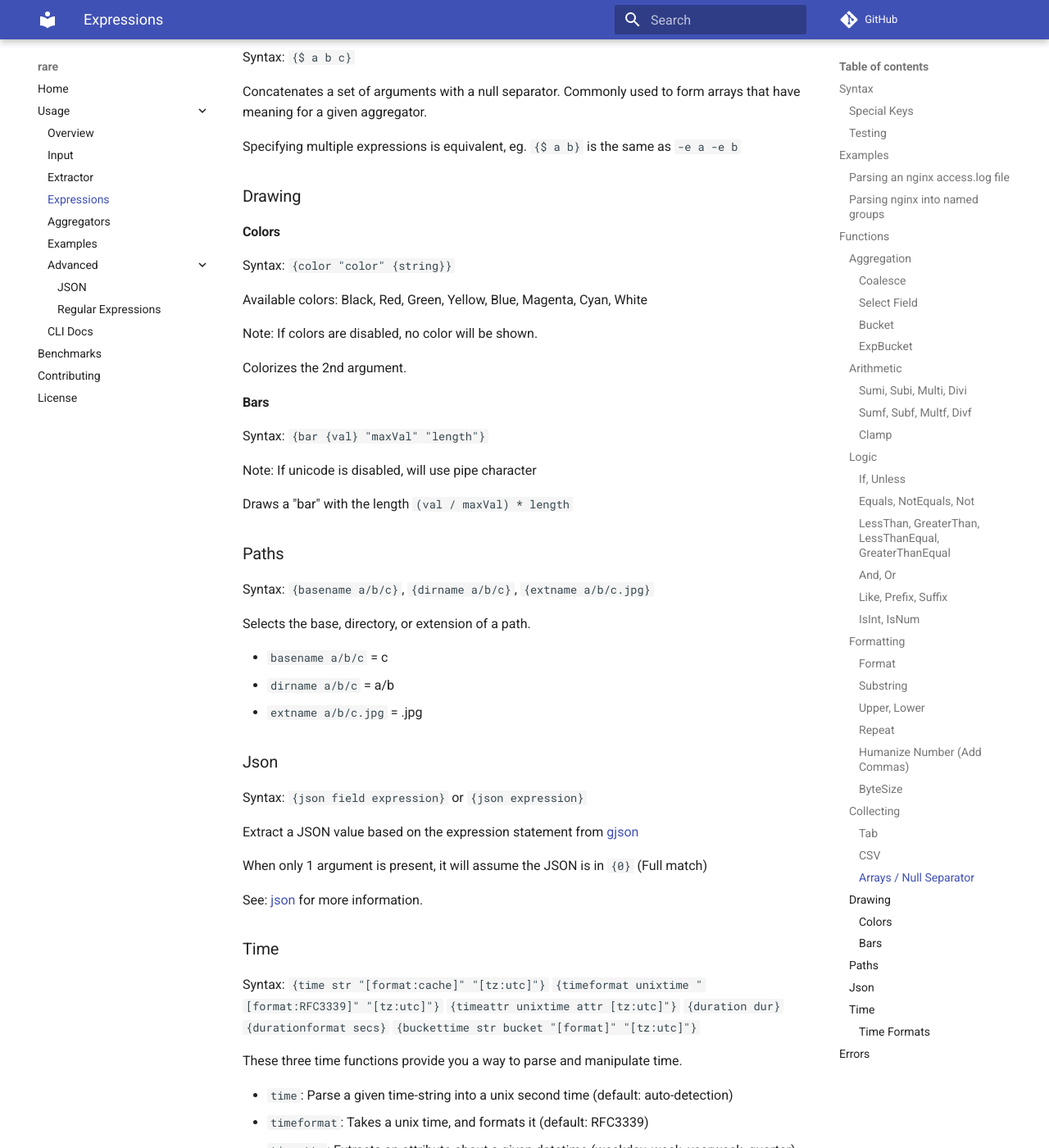
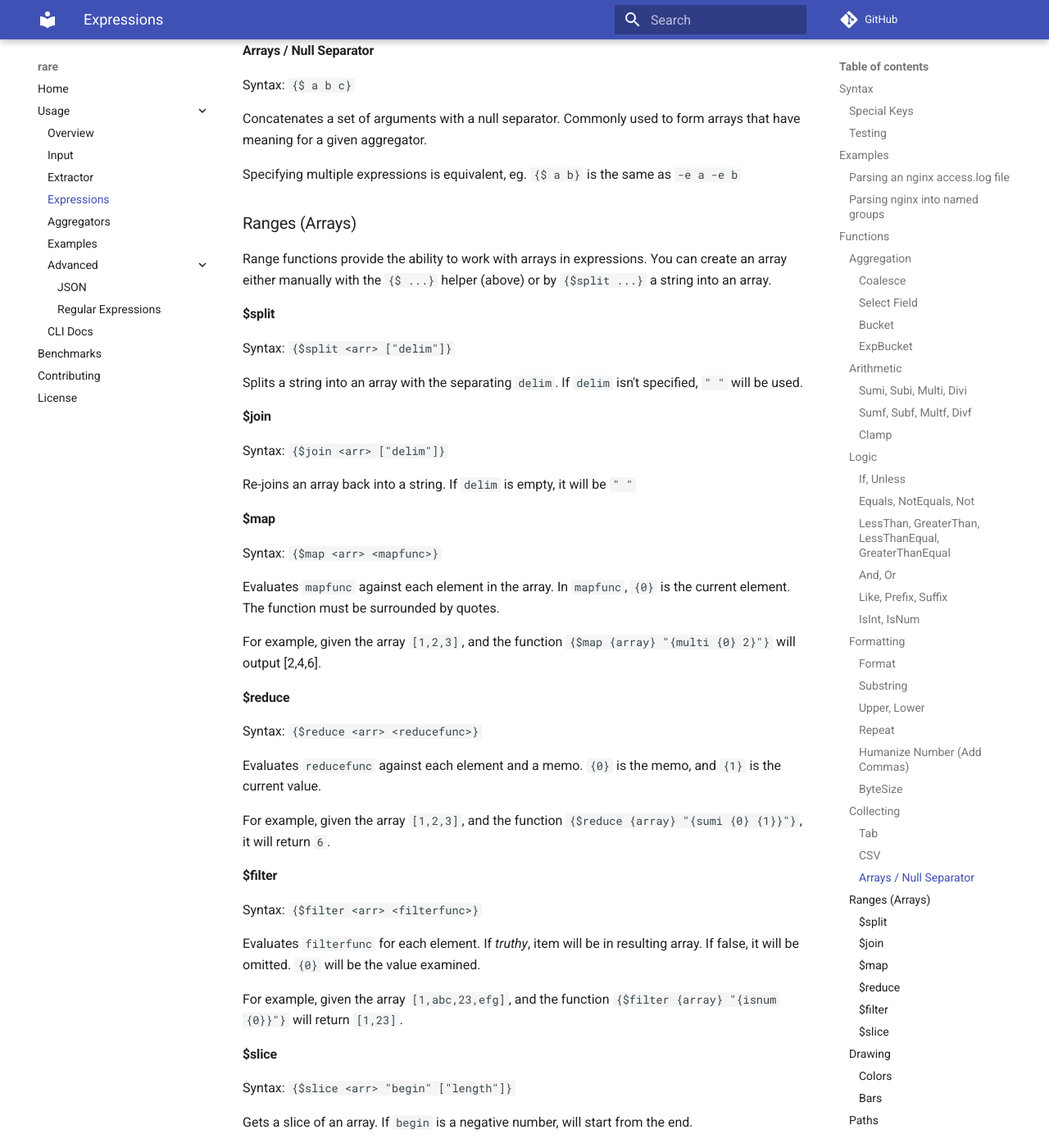
Before and after one commit to zix99/rare, an MkDocs documentation site: the page built from docs/usage/expressions.md, in a window 1280 px wide and 1400 px high, scrolled down 5508 px. Shown: the whole window at 82% size. Built offline with MkDocs 1.6.1 and Material for MkDocs 9.7.7, drawn with Linux system fonts in a browser that asks for light colours; comment, search, counter and statistics services are not loaded; some of the changed text lies outside the part shown.

Commit message:
Add array operator and documentation for range functions

```diff
--- a/docs/usage/expressions.md
+++ b/docs/usage/expressions.md
@@ -31,6 +31,7 @@ The following are special Keys:
  * `{.}`    Returns all matched values with match names as JSON
  * `{#}`    Returns all matched numbered values as JSON
  * `{.#}`   Returned numbered and named matches as JSON
+ * `{$}`    All extracted matches in array form
 
 ### Testing
 
@@ -242,6 +243,67 @@ to form arrays that have meaning for a given aggregator.
 
 Specifying multiple expressions is equivalent, eg. `{$ a b}` is the same as `-e a -e b`
 
+### Ranges (Arrays)
+
+Range functions provide the ability to work with arrays in expressions. You
+can create an array either manually with the `{$ ...}` helper (above) or
+by `{$split ...}` a string into an array.
+
+#### $split
+
+Syntax: `{$split <arr> ["delim"]}`
+
+Splits a string into an array with the separating `delim`.  If `delim` isn't
+specified, `" "` will be used.
+#### $join
+
+Syntax: `{$join <arr> ["delim"]}`
+
+Re-joins an array back into a string.  If `delim` is empty, it will be `" "`
+
+#### $map
+
+Syntax: `{$map <arr> <mapfunc>}`
+
+Evaluates `mapfunc` against each element in the array. In `mapfunc`, `{0}`
+is the current element.  The function must be surrounded by quotes.
+
+For example, given the array `[1,2,3]`, and the function
+`{$map {array} "{multi {0} 2}"}` will output [2,4,6].
+
+#### $reduce
+
+Syntax: `{$reduce <arr> <reducefunc>}`
+
+Evaluates `reducefunc` against each element and a memo. `{0}` is the memo, and
+`{1}` is the current value.
+
+For example, given the array `[1,2,3]`, and the function
+`{$reduce {array} "{sumi {0} {1}}"}`, it will return `6`.
+
+#### $filter
+
+Syntax: `{$filter <arr> <filterfunc>}`
+
+Evaluates `filterfunc` for each element.  If *truthy*, item will be in resulting
+array. If false, it will be omitted. `{0}` will be the value examined.
+
+For example, given the array `[1,abc,23,efg]`, and the function
+`{$filter {array} "{isnum {0}}"}` will return `[1,23]`.
+
+#### $slice
+
+Syntax: `{$slice <arr> "begin" ["length"]}`
+
+Gets a slice of an array. If `begin` is a negative number, will start from the end.
+
+Examples: (Array `[1,2,3,4]`)
+
+- `{$slice {array} 1}` - [2,3,4]
+- `{$slice {array} 1 1}` - [2]
+- `{$slice {array} -2}` - [3,4]
+- `{$slice {array} -2 1}` - [3]
+
 
 ### Drawing
 
```
Also changed, not shown: 1 other file.
